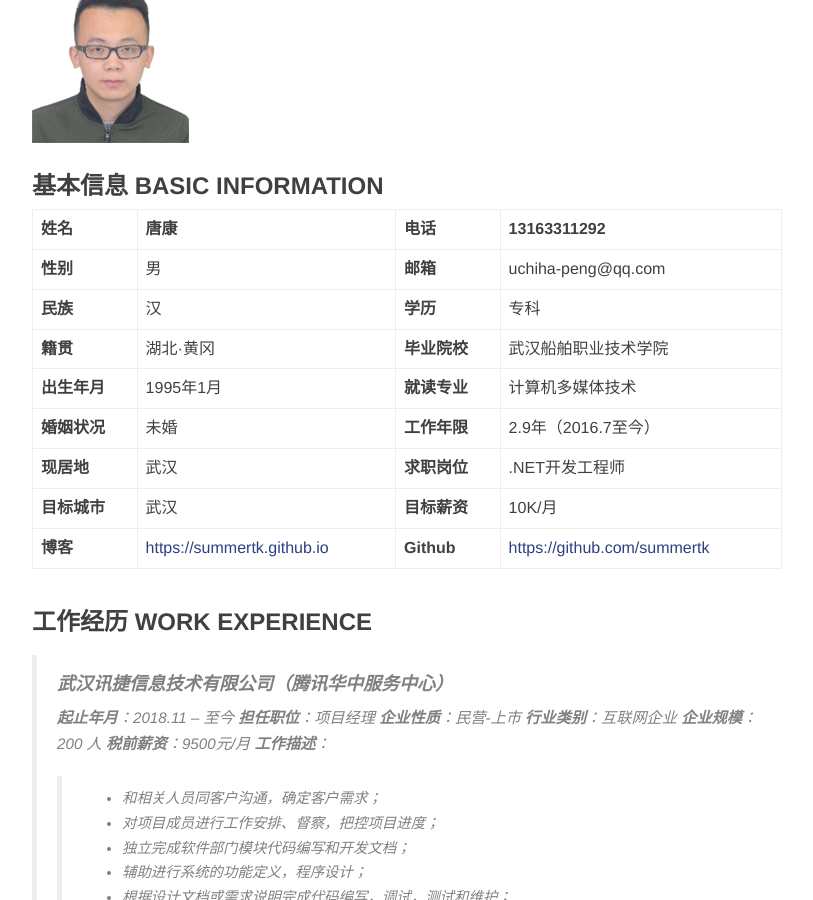
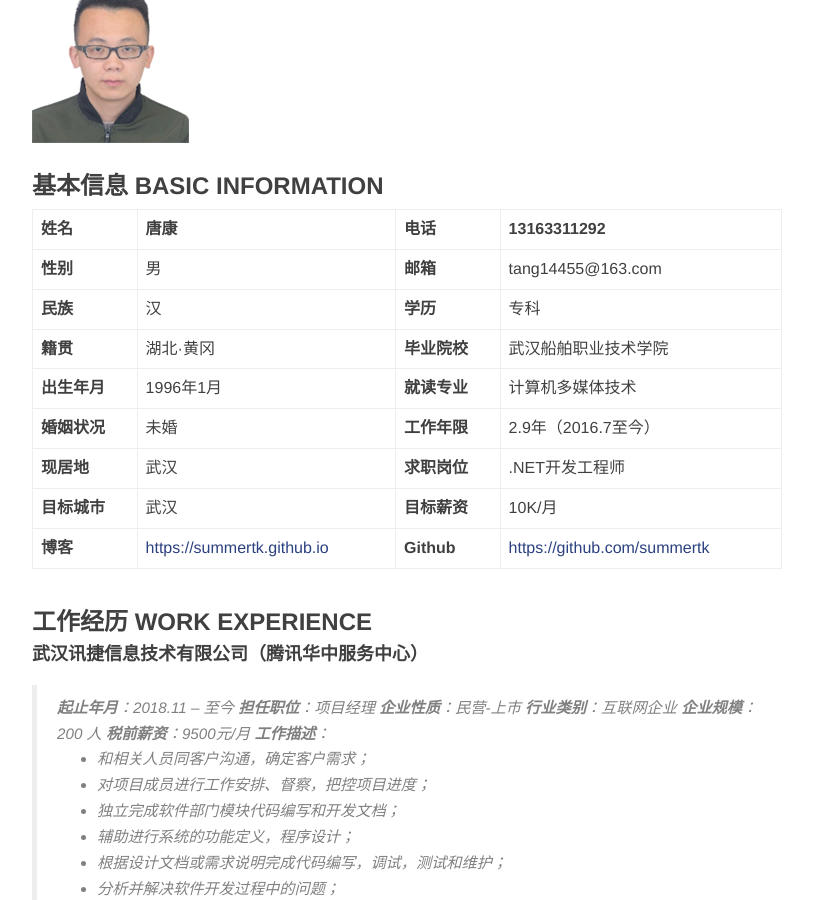
Before and after one commit to SummerTK/SummerTK.github.io, a Jekyll site: the page built from _posts/2019-02-23-My resume.md, in a window 1280 px wide and 900 px high, scrolled down 538 px. Shown: the whole window, without its empty margins (233-1046 px from the left). Built offline with Jekyll 4.4.1, drawn with Linux system fonts in a browser that asks for light colours; nearby versions of some CDN libraries; comment, search, counter and statistics services are not loaded.

Commit message:
Update 2019-02-23-My resume.md

```diff
--- a/_posts/2019-02-23-My resume.md
+++ b/_posts/2019-02-23-My resume.md
@@ -14,10 +14,10 @@ date: 2019-02-23
 
 | **姓名**     | 唐康                                                         | **电话**     | 13163311292                      |
 | ------------ | ------------------------------------------------------------ | ------------ | -------------------------------- |
-| **性别**     | 男                                                           | **邮箱**     | uchiha-peng@qq.com               |
+| **性别**     | 男                                                           | **邮箱**     | tang14455@163.com               |
 | **民族**     | 汉                                                           | **学历**     | 专科                             |
 | **籍贯**     | 湖北·黄冈                                                    | **毕业院校** | 武汉船舶职业技术学院             |
-| **出生年月** | 1995年1月                                                    | **就读专业** | 计算机多媒体技术                 |
+| **出生年月** | 1996年1月                                                   | **就读专业** | 计算机多媒体技术                 |
 | **婚姻状况** | 未婚                                                         | **工作年限** | 2.9年（2016.7至今）              |
 | **现居地**   | 武汉                                                         | **求职岗位** | .NET开发工程师                   |
 | **目标城市** | 武汉                                                         | **目标薪资** | 10K/月                           |
@@ -25,19 +25,19 @@ date: 2019-02-23
 
 ### 工作经历 WORK EXPERIENCE
 
-> #### 武汉讯捷信息技术有限公司（腾讯华中服务中心）
->
+#### 武汉讯捷信息技术有限公司（腾讯华中服务中心）
+
 > **起止年月**：2018.11 – 至今               **担任职位**：项目经理
 > **企业性质**：民营-上市                        **行业类别**：互联网企业
 > **企业规模**：200 人                             **税前薪资**：9500元/月
 > **工作描述**：
 >
-> >- 和相关人员同客户沟通，确定客户需求；
-> >- 对项目成员进行工作安排、督察，把控项目进度；
-> >- 独立完成软件部门模块代码编写和开发文档；
-> >- 辅助进行系统的功能定义，程序设计；
-> >- 根据设计文档或需求说明完成代码编写，调试，测试和维护；
->>- 分析并解决软件开发过程中的问题；
+> - 和相关人员同客户沟通，确定客户需求；
+> - 对项目成员进行工作安排、督察，把控项目进度；
+> - 独立完成软件部门模块代码编写和开发文档；
+> - 辅助进行系统的功能定义，程序设计；
+> - 根据设计文档或需求说明完成代码编写，调试，测试和维护；
+> - 分析并解决软件开发过程中的问题；
 
 > #### 卓尚服饰（杭州） 有限公司
 >
@@ -46,12 +46,12 @@ date: 2019-02-23
 > **企业规模**：200 人                             **税前薪资**：10500元/月
 > **工作描述**：
 >
-> >- 独立完成软件代码编写和开发文档；
-> > - 辅助进行系统的功能定义，程序设计；
-> > - 根据设计文档或需求说明完成代码编写，调试，测试和维护；
-> > - 分析并解决软件开发过程中的问题；
-> > - 参与和软件需求对应部门的沟通、协调工作；
-> > - 配合项目经理完成相关任务目标；
+> - 独立完成软件代码编写和开发文档；
+>  - 辅助进行系统的功能定义，程序设计；
+>  - 根据设计文档或需求说明完成代码编写，调试，测试和维护；
+>  - 分析并解决软件开发过程中的问题；
+>  - 参与和软件需求对应部门的沟通、协调工作；
+>  - 配合项目经理完成相关任务目标；
 
 > #### 杭州云策网络技术有限公司
 >
@@ -60,12 +60,12 @@ date: 2019-02-23
 > **企业规模**：200 人                             **税前薪资**：7500元/月
 > **工作描述**：
 >
-> > - 独立完成软件代码编写和开发文档；
-> > - 协助项目经理和相关人员同客户进行沟通，解决客户所遇到的问题，保持良好的客户关系；
-> > - 负责向项目经理及时反馈软件开发中的情况，并根据实际情况提出改进建议；
-> > - 参与软件开发和维护过程中重大技术问题的解决，参加软件的UAT和上线；
-> > - 负责相关技术文档的拟定；
-> > - 在公司指定的方向上进行技术研究与开发
+>  - 独立完成软件代码编写和开发文档；
+>  - 协助项目经理和相关人员同客户进行沟通，解决客户所遇到的问题，保持良好的客户关系；
+> - 负责向项目经理及时反馈软件开发中的情况，并根据实际情况提出改进建议；
+> - 参与软件开发和维护过程中重大技术问题的解决，参加软件的UAT和上线；
+> - 负责相关技术文档的拟定；
+> - 在公司指定的方向上进行技术研究与开发
 
 > #### 欧宝软件（上海）有限公司（厦门办事处）
 >
@@ -74,11 +74,11 @@ date: 2019-02-23
 > **企业规模**：200 人                             **税前薪资**：7500元/月
 > **工作描述**：
 >
-> > - 独立完成软件代码编写和开发文档；
-> > - 负责向项目经理及时反馈软件开发中的情况，并根据实际情况提出改进建议；
-> > - 参与软件开发和维护过程中重大技术问题的解决，参加软件的UAT和上线；
-> > - 负责相关技术文档的拟定；
-> > - 在公司指定的方向上进行技术研究与开发
+> - 独立完成软件代码编写和开发文档；
+> - 负责向项目经理及时反馈软件开发中的情况，并根据实际情况提出改进建议；
+> - 参与软件开发和维护过程中重大技术问题的解决，参加软件的UAT和上线；
+> - 负责相关技术文档的拟定；
+> - 在公司指定的方向上进行技术研究与开发
 
 ### 项目经验 PROJECT EXPERIENCE
 
@@ -86,60 +86,60 @@ date: 2019-02-23
 >
 > **主要技术：** ASP.NET MVC5、LayUI、EF6、Swagger、NLog、TopShelf、Mapbox-gl.js、SQL Server；
 > **项目描述**：
-> >- 基于腾讯企业邮和客户系统（OA，AD、教务等系统）做集成开发，实现客户系统和腾讯企业邮的数据定时同步、单点、个性化登录页面，用户账户和别名账户自注册、新邮件推送、定时发送邮件，邮件本地归档等；
-> >- 同步工具、定时发送邮件、邮件本地归档等使用C/S架构+Windows服务，单点、个性化登录页面、用户账户和别名账户自注册等使用B/S+MVC/WEBAPI，页面效果用Layer、SELECT2、zTree实现，运用SQL Server和Oracle提供数据支持，使用Sqlite做数据缓存；
+>- 基于腾讯企业邮和客户系统（OA，AD、教务等系统）做集成开发，实现客户系统和腾讯企业邮的数据定时同步、单点、个性化登录页面，用户账户和别名账户自注册、新邮件推送、定时发送邮件，邮件本地归档等；
+>- 同步工具、定时发送邮件、邮件本地归档等使用C/S架构+Windows服务，单点、个性化登录页面、用户账户和别名账户自注册等使用B/S+MVC/WEBAPI，页面效果用Layer、SELECT2、zTree实现，运用SQL Server和Oracle提供数据支持，使用Sqlite做数据缓存；
 >
 > **责任描述**：
-> >- 基于腾讯企业邮和客户系统（OA，AD、教务等系统）做集成开发，实现客户系统和腾讯企业邮的数据定时同步、单点、个性化登录页面，用户账户和别名账户自注册、新邮件推送、定时发送邮件，邮件本地归档等；
-> >- 同步工具、定时发送邮件、邮件本地归档等使用C/S架构+Windows服务，单点、个性化登录页面、用户账户和别名账户自注册等使用B/S+MVC/WEBAPI，页面效果用Layer、SELECT2、zTree实现，运用SQL Server和Oracle提供数据支持，使用Sqlite做数据缓存；
+>- 基于腾讯企业邮和客户系统（OA，AD、教务等系统）做集成开发，实现客户系统和腾讯企业邮的数据定时同步、单点、个性化登录页面，用户账户和别名账户自注册、新邮件推送、定时发送邮件，邮件本地归档等；
+>- 同步工具、定时发送邮件、邮件本地归档等使用C/S架构+Windows服务，单点、个性化登录页面、用户账户和别名账户自注册等使用B/S+MVC/WEBAPI，页面效果用Layer、SELECT2、zTree实现，运用SQL Server和Oracle提供数据支持，使用Sqlite做数据缓存；
 
 > #### 2018/03--2018/11  IRSA   核心开发人员
 >
 > **主要技术：** ASP.NET MVC5、LayUI、EF6、Swagger、NLog、TopShelf、Mapbox-gl.js、SQL Server；
 > **项目描述**：
-> > - 实现高效答疑和人工客服分流管理，减轻人工客服负担，提高客户服务效率的智能机器人客服助理；
-> > - 以微信公众号、小程序及Web端为聊天入口，运用Bot Framework和LUIS等技术实现，运用SQL Server提供数据支持；
+> - 实现高效答疑和人工客服分流管理，减轻人工客服负担，提高客户服务效率的智能机器人客服助理；
+> - 以微信公众号、小程序及Web端为聊天入口，运用Bot Framework和LUIS等技术实现，运用SQL Server提供数据支持；
 >
 > **责任描述**：
-> > - 独立完成LUIS应用程序、意图、实体等的创建；
-> > - 独立完成微信、Bot Framework和LUIS的之间的相互结合；
-> > - 协同相关人员完成智能机器人的内部测试和优化；
+> - 独立完成LUIS应用程序、意图、实体等的创建；
+> - 独立完成微信、Bot Framework和LUIS的之间的相互结合；
+> - 协同相关人员完成智能机器人的内部测试和优化；
 
 > #### 2017/07--2017/11  智能门禁   核心开发人员
 >
 > **主要技术：** ASP.NET MVC5、LayUI、EF6、Swagger、NLog、TopShelf、Mapbox-gl.js、SQL Server；
 > **项目描述**：
-> > - 基于小程序开发的智能二维码门禁系统，通过手机生成动态二维码的方式，扫码开门；
-> > - 使用SSL、AES加密，采用异步多线程开发，基于小程序开发，引入IoT Hub收集，支持引用Cognitive Service APIs添加人脸识别模块；
-> > - 后台管理端基于B/S下的MVC模式，采用Bootstrap框架，页面效果用Layer、SELECT2实现，运用SQL Server提供数据支持；
+> - 基于小程序开发的智能二维码门禁系统，通过手机生成动态二维码的方式，扫码开门；
+> - 使用SSL、AES加密，采用异步多线程开发，基于小程序开发，引入IoT Hub收集，支持引用Cognitive Service APIs添加人脸识别模块；
+> - 后台管理端基于B/S下的MVC模式，采用Bootstrap框架，页面效果用Layer、SELECT2实现，运用SQL Server提供数据支持；
 >
 > **责任描述**：
-> > - 独立完成小程序端及后台管理端API和后台管理端页面及功能实现的代码编写；
-> > - 协同相关人员完成API及后台管理端的内部测试和优化；
+> - 独立完成小程序端及后台管理端API和后台管理端页面及功能实现的代码编写；
+> - 协同相关人员完成API及后台管理端的内部测试和优化；
 
 > #### 2016/07--2017/06  Eretail   核心开发人员
 >
 > **主要技术：** ASP.NET MVC5、LayUI、EF6、Swagger、NLog、TopShelf、Mapbox-gl.js、SQL Server；
 > **项目描述**：
-> > - 管理库存和数据的转移而设计，为多渠道零售商提供高效的运营、可视可控的库存，强有力的反馈和丰富的功能；
-> > - 基于C/S下的三层架构模式，操作界面运用DevExpress DXperience Universal控件，以面向对象的方式进行系统设计，运用SQL Server提供数据支持；
+> - 管理库存和数据的转移而设计，为多渠道零售商提供高效的运营、可视可控的库存，强有力的反馈和丰富的功能；
+> - 基于C/S下的三层架构模式，操作界面运用DevExpress DXperience Universal控件，以面向对象的方式进行系统设计，运用SQL Server提供数据支持；
 >
 > **责任描述**：
-> > - 独立完成调拨管理、批发管理代码的编码和开发文档；
-> > - 协同相关人员完成调拨管理、批发管理及其他模块的内部测试和优化；
-> > - 及时向项目经理反馈软件开发中的情况，并根据实际情况提出改进建议；
+> - 独立完成调拨管理、批发管理代码的编码和开发文档；
+> - 协同相关人员完成调拨管理、批发管理及其他模块的内部测试和优化；
+> - 及时向项目经理反馈软件开发中的情况，并根据实际情况提出改进建议；
 
 > #### 2016/07--2017/06   V-shop   核心开发人员
 >
 > **主要技术：** ASP.NET MVC5、LayUI、EF6、Swagger、NLog、TopShelf、Mapbox-gl.js、SQL Server；
 > **项目描述**：
-> > - 基于微信开发的社会化电子商务营销系统；
-> > - 基于B/S下的MVC模式，采用Bootstrap框架，运用SQL Server提供数据支持；
+> - 基于微信开发的社会化电子商务营销系统；
+> - 基于B/S下的MVC模式，采用Bootstrap框架，运用SQL Server提供数据支持；
 >
 > **责任描述**：
-> > - 独立完成会员注册、积分管理、消费推送代码的编码和开发文档；
-> > - 协同相关人员完成会员注册、积分管理、消费推送及其他模块的内部测试和优化；
-> > - 及时向项目经理反馈软件开发中的情况，并根据实际情况提出改进建议；
+> - 独立完成会员注册、积分管理、消费推送代码的编码和开发文档；
+> - 协同相关人员完成会员注册、积分管理、消费推送及其他模块的内部测试和优化；
+> - 及时向项目经理反馈软件开发中的情况，并根据实际情况提出改进建议；
 
 ### 教育经历 EDUCATION EXPERIENCE
 
```
Also changed, not shown: _posts/2019-02-23-我的简历.md (deleted, +0 -175 lines).
